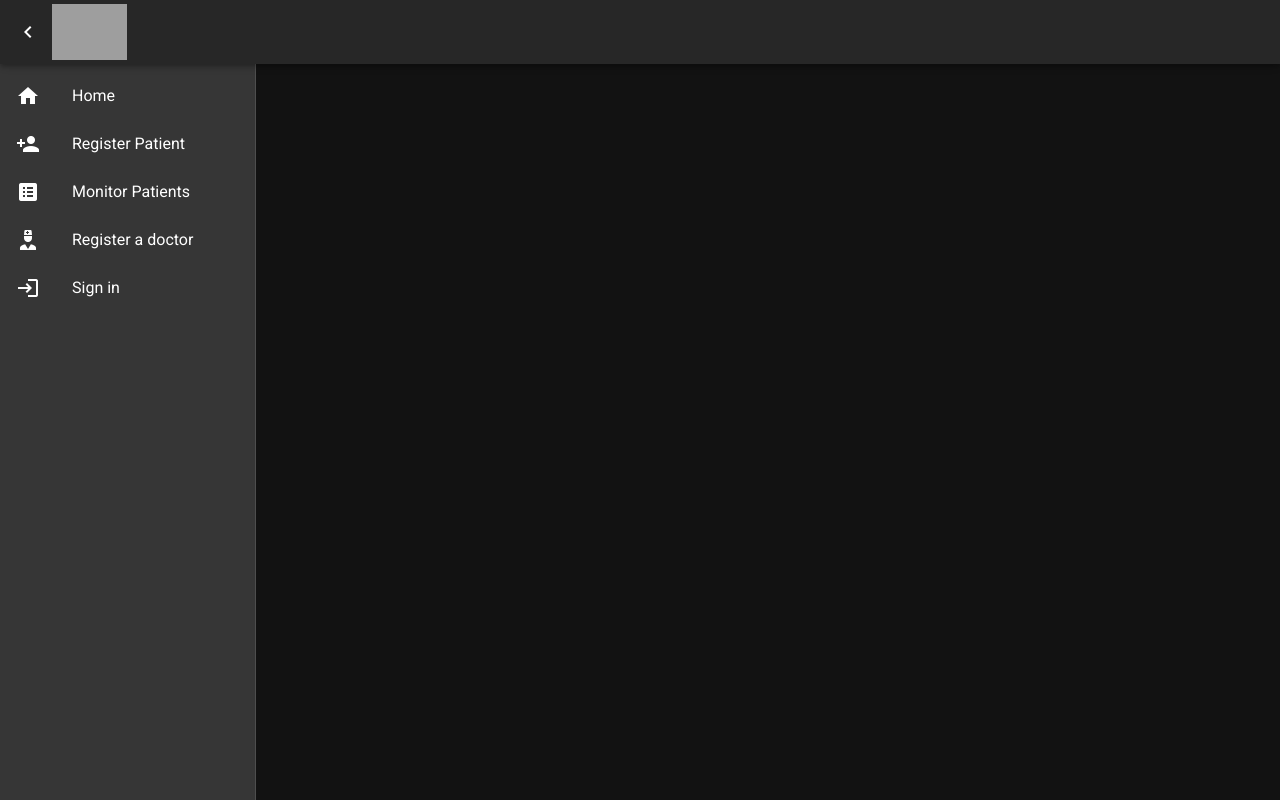
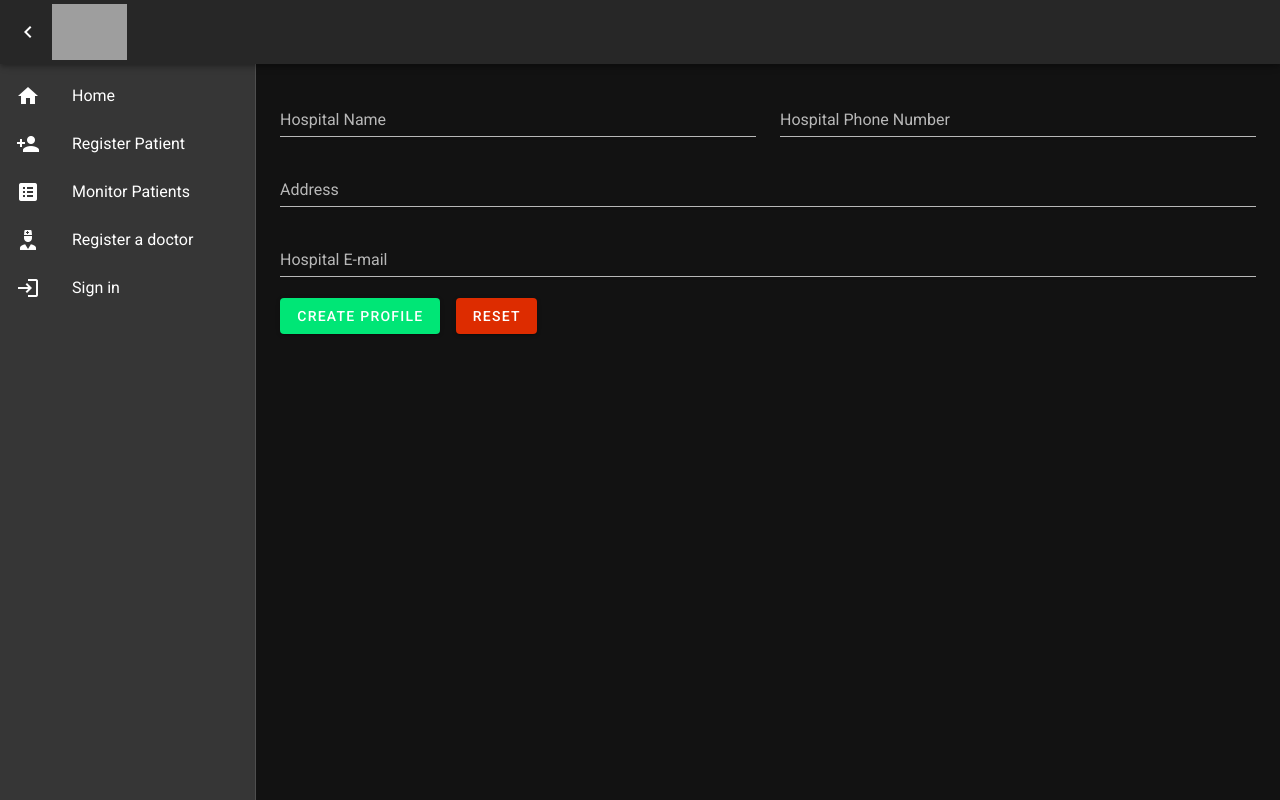
Before and after one commit to shell-raiser/Med-Prod-Web-UI, a Nuxt app: page /adminPage in a window 1280 px wide. Built offline with nearby package versions, Linux system fonts and the light colour scheme; grey boxes are pictures that could not be loaded.

Commit message:
added adminPage

```diff
--- /dev/null
+++ b/pages/adminPage.vue
@@ -0,0 +1,112 @@
+<template>
+    <v-container>
+        <v-form ref="form" v-model="valid" lazy-validation>
+            <v-row>
+                <v-col cols="12" md="6">
+                    <v-text-field id="name" v-model="name" :rules="nameRules" label="Hospital Name" required>
+                    </v-text-field>
+                </v-col>
+
+                <v-col cols="12" md="6">
+                    <v-text-field id="phone" v-model="phoneNo" :rules="phoneRules" label="Hospital Phone Number"
+                        required>
+                    </v-text-field>
+                </v-col>
+            </v-row>
+
+
+
+            <v-text-field id="phone" v-model="phoneNo" :rules="phoneRules" label="Address" required>
+            </v-text-field>
+
+            <v-text-field v-model="email" id="email" :rules="emailRules" label="Hospital E-mail" required>
+            </v-text-field>
+
+
+            <v-btn :disabled="!valid" color="success" class="mr-4" @click="validateAndSubmit">
+                Create Profile
+            </v-btn>
+
+            <v-btn color="error" class="mr-4" @click="reset">
+                Reset
+            </v-btn>
+
+        </v-form>
+    </v-container>
+</template>
+<script>
+// const firebase = require('firebase')
+import { initializeApp } from 'firebase/app';
+import { getAuth, createUserWithEmailAndPassword, updateProfile } from "firebase/auth";
+
+// const firebase = initializeApp(firebaseConfig);
+var config = {
+    apiKey: "AIzaSyB9ahJNsL4sfy4TVlc9jGymrkJPlbbJ0-w",
+    authDomain: "hospicare-app22.firebaseapp.com",
+    databaseURL: "https://hospicare-app22-default-rtdb.firebaseio.com"
+};
+var secondaryApp = initializeApp(config, "Secondary");
+var auth2 = getAuth(secondaryApp);
+
+export default {
+    data: () => ({
+        valid: true,
+        firstname: '',
+        lastname: '',
+        name: '',
+        phoneNo: '',
+        nameRules: [
+            v => !!v || 'Name is required',
+            // v => (v && v.length <= 10) || 'Name must be less than 10 characters',
+        ],
+        email: '',
+        emailRules: [
+            v => !!v || 'E-mail is required',
+            v => /.+@.+\..+/.test(v) || 'E-mail must be valid',
+        ],
+
+        patientRules: [
+            v => !!v || 'Doctor ID is required',
+            v => (v && v.length == 10) || 'Patient ID must be equal to 10 characters',
+        ],
+        phoneRules: [
+            v => !!v || 'Phone No. is required',
+            v => (v && v.length == 10) || 'Phone No. must be equal to 10 characters',
+        ],
+
+    }),
+
+    methods: {
+        async validateAndSubmit() {
+            this.$refs.form.validate()
+            try {
+                // await this.$fire.auth.createUserWithEmailAndPassword(
+                await createUserWithEmailAndPassword(auth2, document.getElementById("email").value,
+                    'testtesttest').then(function (firebaseUser) {
+                        console.log("User " + firebaseUser + " created successfully!");
+                    }
+                    ).then(async data => {
+                        await updateProfile(auth2.currentUser, { displayName: document.getElementById("name").value });
+                        await this.$fire.database.ref('anHospital/doctors/' + auth2.currentUser.uid).set({
+                            name: document.getElementById("name").value,
+                            email: document.getElementById("email").value,
+                            phone: document.getElementById("phone").value,
+                            id: document.getElementById("id").value,
+                        });
+
+                        auth2.signOut();
+                    })
+
+                    .catch(error => {
+                        console.log(error);
+                    });
+            } catch (e) {
+                console.log(e)
+            }
+        },
+        reset() {
+            this.$refs.form.reset()
+        },
+    },
+}
+</script>
```
Also changed, not shown: nuxt.config.js (line endings or trailing spaces).
